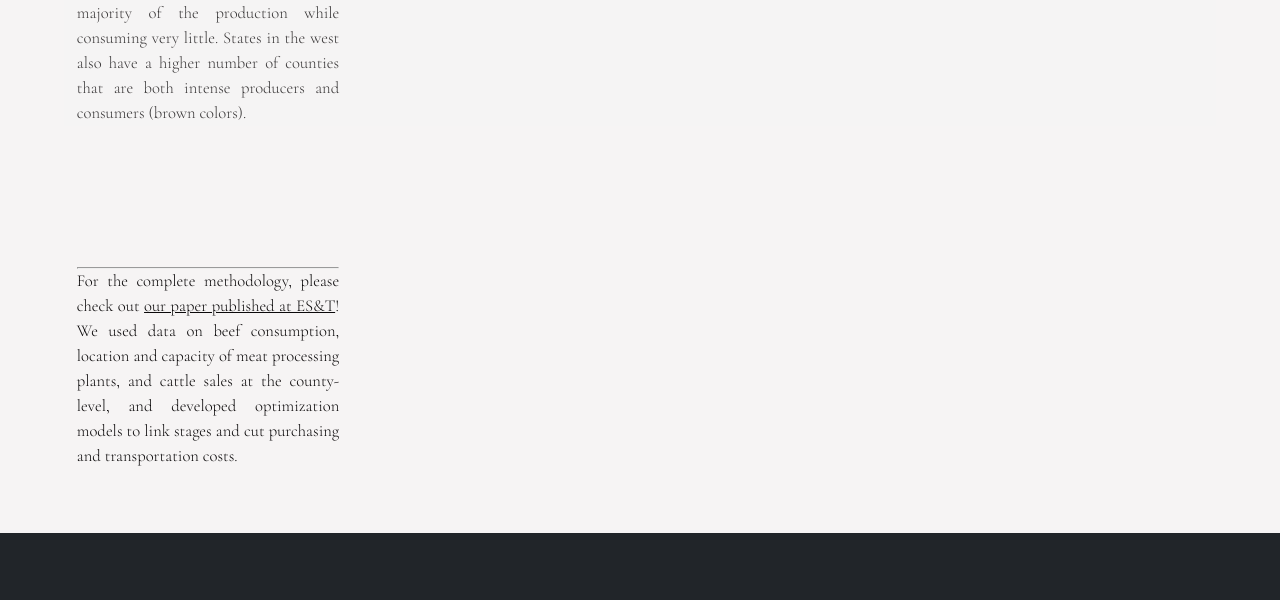
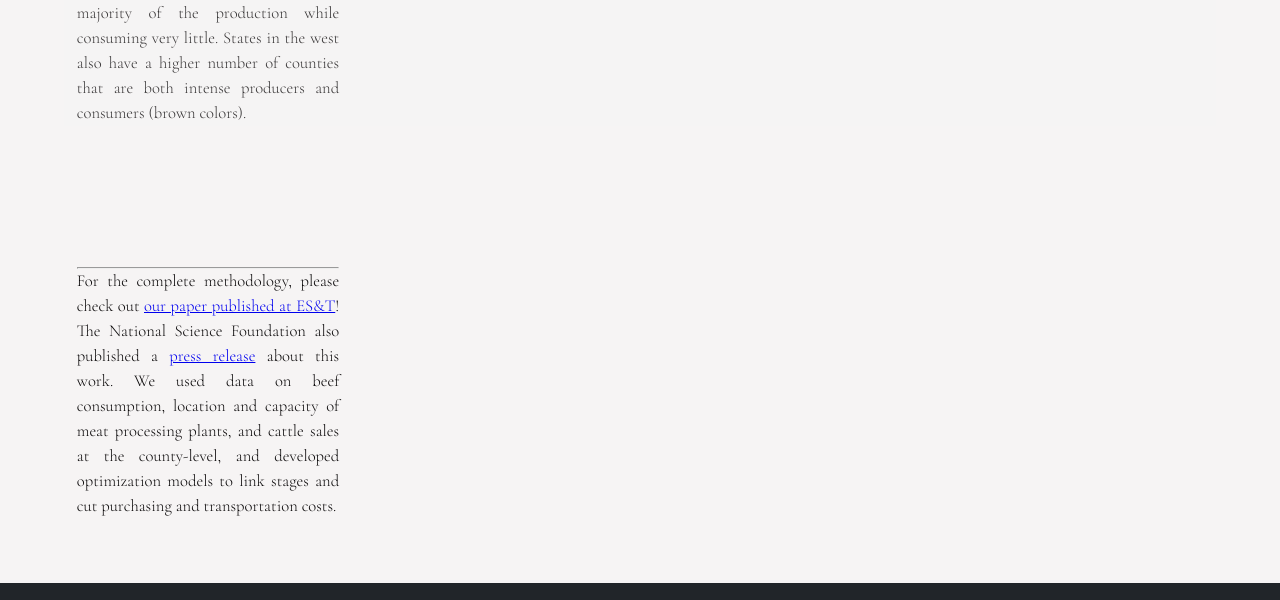
Before and after one commit to ostroskianais/ostroskianais.github.io, a plain HTML site: page vw.html in a window 1280 px wide. Shown: the part 974-1574 px from the top of the page. Drawn offline with nearby package versions, Linux system fonts and the light colour scheme; a script that the page names is missing.

Commit message:
added link to paper

```diff
--- a/vw.html
+++ b/vw.html
@@ -106,7 +106,11 @@
             <div id="chart-text">
                 <hr>
                 <p>
-                    For the complete methodology, please check out <u>our paper published at ES&T</u>!
+                    For the complete methodology, please check out <a
+                        href="https://pubs.acs.org/doi/pdf/10.1021/acs.est.2c03986"><u>our paper published at
+                            ES&T</u></a>! The National Science Foundation also published a <a
+                        href="https://beta.nsf.gov/news/impact-us-beef-network-water-resources">press release</a> about
+                    this work.
                     We used data on beef consumption, location and capacity of meat processing plants,
                     and cattle sales at the county-level, and developed optimization models to link
                     stages and cut purchasing and transportation costs.
```
